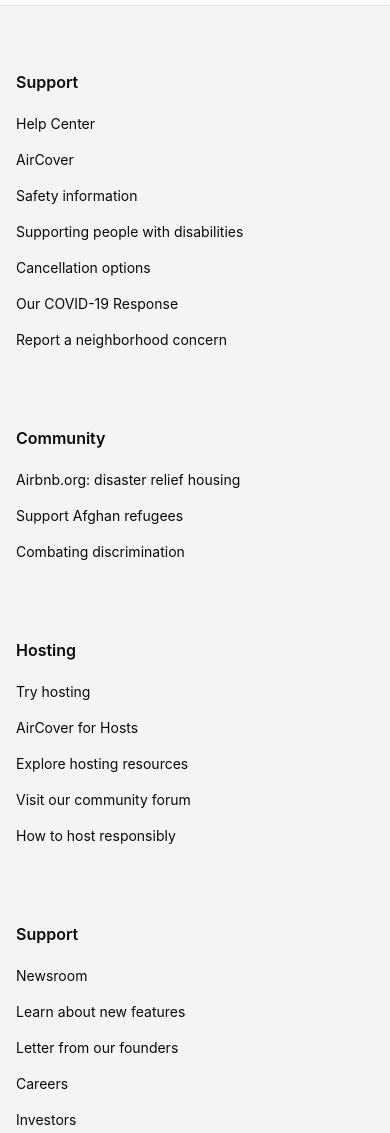
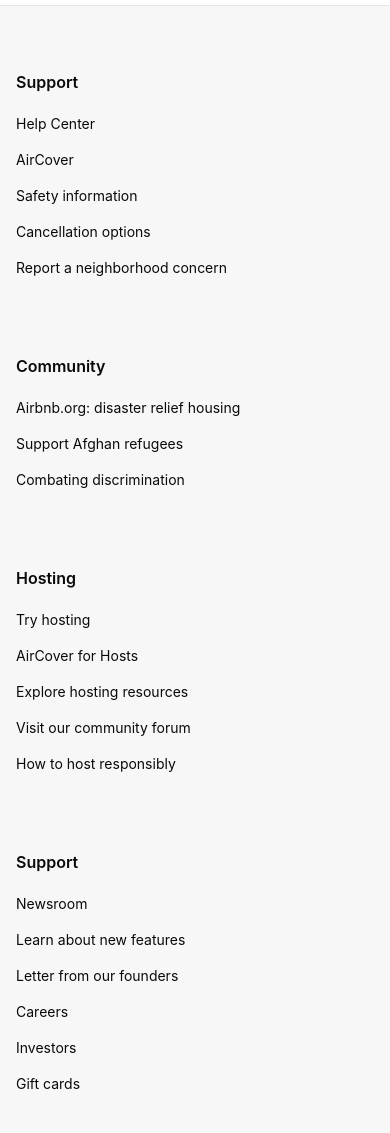
Before and after one commit to Warano02/piol-kmer, a React (Vite) app: page / in a window 390 px wide. Shown: the part 435-1568 px from the top of the page. Built offline with nearby package versions, Linux system fonts and the light colour scheme; a web font is replaced by a local one.

Commit message:
footer optimiser

```diff
--- a/src/components/Footer.tsx
+++ b/src/components/Footer.tsx
@@ -1,93 +1,126 @@
+import { Link } from "react-router-dom";
 
 const Footer = () => {
+  const groupsItems = [
+    {
+      title: "Support",
+      items: [
+        {
+          label: 'Help Center',
+          link: "/"
+        },
+        {
+          label: 'AirCover',
+          link: "/"
+        },
+        {
+          label: 'Safety information',
+          link: "/"
+        },
+        {
+          label: 'Cancellation options',
+          link: "/"
+        },
+        {
+          label: 'Report a neighborhood concern',
+          link: "/"
+        },
+      ]
+    },
+    {
+      title: "Community",
+      items: [
+        {
+          label: ' Airbnb.org: disaster relief housing',
+          link: "/"
+        },
+        {
+          label: 'Support Afghan refugees',
+          link: "/"
+        },
+        {
+          label: 'Combating discrimination',
+          link: "/"
+        },
+      ]
+    },
+    {
+      title: "Hosting",
+      items: [
+        {
+          label: 'Try hosting',
+          link: "/"
+        },
+        {
+          label: 'AirCover for Hosts',
+          link: "/"
+        },
+        {
+          label: 'Explore hosting resources',
+          link: "/"
+        },
+        {
+          label: 'Visit our community forum',
+          link: "/"
+        },
+        {
+          label: 'How to host responsibly',
+          link: "/"
+        },
+      ]
+    },
+    {
+      title: "Support",
+      items: [
+        {
+          label: 'Newsroom',
+          link: "/"
+        },
+        {
+          label: 'Learn about new features',
+          link: "/"
+        },
+        {
+          label: 'Letter from our founders',
+          link: "/"
+        },
+        {
+          label: 'Careers',
+          link: "/"
+        },
+        {
+          label: 'Investors',
+          link: "/"
+        },
+        {
+          label: 'Gift cards',
+          link: "/"
+        },
+      ]
+    }
+  ]
   return (
-    <footer className="bg-gray-100 border-t border-borderColor px-4">
+    <footer className="bg-[#F7F7F7] border-t border-borderColor px-4">
       <div className="max-w-[1200px] mx-auto py-10">
         <div className="flex flex-wrap gap-4">
-          <div className="my-6 lg:m-0 w-full md:w-[calc(100%/2-20px)] lg:w-[calc(100%/3-20px)] xl:w-[calc(100%/4-20px)]">
-            <h1 className="text-md font-semibold mb-4">Support</h1>
-            <ul>
-              <li className="my-2 hover:underline cursor-pointer text-lightTextColor text-sm block py-1 md:p-0">
-                Help Center
-              </li>
-              <li className="my-2 hover:underline cursor-pointer text-lightTextColor text-sm block py-1 md:p-0">
-                AirCover
-              </li>
-              <li className="my-2 hover:underline cursor-pointer text-lightTextColor text-sm block py-1 md:p-0">
-                Safety information
-              </li>
-              <li className="my-2 hover:underline cursor-pointer text-lightTextColor text-sm block py-1 md:p-0">
-                Supporting people with disabilities
-              </li>
-              <li className="my-2 hover:underline cursor-pointer text-lightTextColor text-sm block py-1 md:p-0">
-                Cancellation options
-              </li>
-              <li className="my-2 hover:underline cursor-pointer text-lightTextColor text-sm block py-1 md:p-0">
-                Our COVID-19 Response
-              </li>
-              <li className="my-2 hover:underline cursor-pointer text-lightTextColor text-sm block py-1 md:p-0">
-                Report a neighborhood concern
-              </li>
-            </ul>
-          </div>
-          <div className="my-6 lg:m-0 w-full md:w-[calc(100%/2-20px)] lg:w-[calc(100%/3-20px)] xl:w-[calc(100%/4-20px)]">
-            <h1 className="text-md font-semibold mb-4">Community</h1>
-            <ul>
-              <li className="my-2 hover:underline cursor-pointer text-lightTextColor text-sm block py-1 md:p-0">
-                Airbnb.org: disaster relief housing
-              </li>
-              <li className="my-2 hover:underline cursor-pointer text-lightTextColor text-sm block py-1 md:p-0">
-                Support Afghan refugees
-              </li>
-              <li className="my-2 hover:underline cursor-pointer text-lightTextColor text-sm block py-1 md:p-0">
-                Combating discrimination
-              </li>
-            </ul>
-          </div>
-          <div className="my-6 lg:m-0 w-full md:w-[calc(100%/2-20px)] lg:w-[calc(100%/3-20px)] xl:w-[calc(100%/4-20px)]">
-            <h1 className="text-md font-semibold mb-4">Hosting</h1>
-            <ul>
-              <li className="my-2 hover:underline cursor-pointer text-lightTextColor text-sm block py-1 md:p-0">
-                Try hosting
-              </li>
-              <li className="my-2 hover:underline cursor-pointer text-lightTextColor text-sm block py-1 md:p-0">
-                AirCover for Hosts
-              </li>
-              <li className="my-2 hover:underline cursor-pointer text-lightTextColor text-sm block py-1 md:p-0">
-                Explore hosting resources
-              </li>
-              <li className="my-2 hover:underline cursor-pointer text-lightTextColor text-sm block py-1 md:p-0">
-                Visit our community forum
-              </li>
-              <li className="my-2 hover:underline cursor-pointer text-lightTextColor text-sm block py-1 md:p-0">
-                How to host responsibly
-              </li>
-            </ul>
-          </div>
-          <div className="my-6 lg:m-0 w-full md:w-[calc(100%/2-20px)] lg:w-[calc(100%/3-20px)] xl:w-[calc(100%/4-20px)]">
-            <h1 className="text-md font-semibold mb-4">Support</h1>
-            <ul>
-              <li className="my-2 hover:underline cursor-pointer text-lightTextColor text-sm block py-1 md:p-0">
-                Newsroom
-              </li>
-              <li className="my-2 hover:underline cursor-pointer text-lightTextColor text-sm block py-1 md:p-0">
-                Learn about new features
-              </li>
-              <li className="my-2 hover:underline cursor-pointer text-lightTextColor text-sm block py-1 md:p-0">
-                Letter from our founders
-              </li>
-              <li className="my-2 hover:underline cursor-pointer text-lightTextColor text-sm block py-1 md:p-0">
-                Careers
-              </li>
-              <li className="my-2 hover:underline cursor-pointer text-lightTextColor text-sm block py-1 md:p-0">
-                Investors
-              </li>
-              <li className="my-2 hover:underline cursor-pointer text-lightTextColor text-sm block py-1 md:p-0">
-                Gift cards
-              </li>
-            </ul>
-          </div>
+          {groupsItems.map((el, i) => (
+
+            <div key={i} className="my-6 lg:m-0 w-full md:w-[calc(100%/2-20px)] lg:w-[calc(100%/3-20px)] xl:w-[calc(100%/4-20px)]">
+              <h1 className="text-md font-semibold mb-4">{el.title} </h1>
+              <ul>
+                {el.items.map((e, i) => (
+                  <li key={i} className="my-2 hover:underline cursor-pointer text-lightTextColor text-sm block py-1 md:p-0">
+                    <Link to={e.link}>{e.label} </Link>
+                  </li>
+                ))}
+              </ul>
+            </div>
+          ))}
         </div>
+      </div>
+
+      <div className="w-full h-[75px] mt-2 border-t-[0.3px] border-[#cac7c779] flex justify-between items-center">
+
       </div>
     </footer>
   );
```
